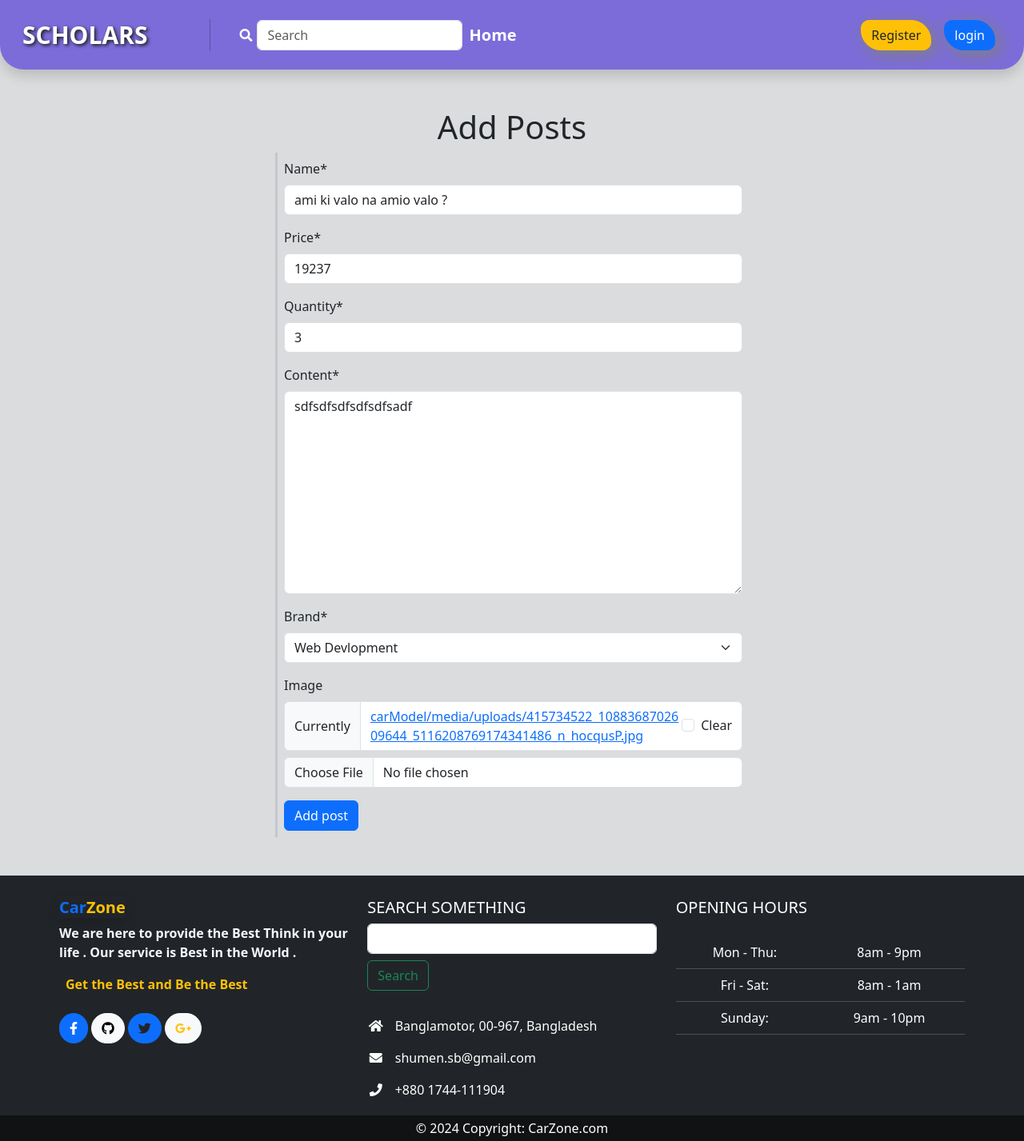
After one commit to SoumenBaral/Scholars, a Django app: page /course/edit/1/ in a window 1280 px wide. The commit adds this page. Shown: the whole page at 80% size. Run offline with Django 5.2, Linux system fonts and the light colour scheme; data comes from the database, SQL or seed files in the repository; both versions use the stored data as it was after the commit; some libraries are stand-ins or nearby versions.

Commit message:
Work with course

```diff
--- a/Account/templates/register.html
+++ b/Account/templates/register.html
@@ -9,7 +9,7 @@
 
         {{form|crispy}}
         <div class='d-flex justify-content-center'>
-            <button class="btn btn-warning">Submit</button>
+            <button class="btn btn-success btn-style">Submit</button>
         </div>
     </form>
 </div>
--- a/Core/templates/base.html
+++ b/Core/templates/base.html
@@ -46,22 +46,23 @@
                {% if user.is_staff %}
                <li class="nav-item mx-3">
                 <a
-                  class=" btn btn-warning text-dark"
-                  href=""
+                  class=" btn-style btn btn-warning text-dark"
+                  href="{% url "addCourse" %}"
                   >Teacher DashBord</a
                 >
               </li>
-               {% endif %}
+               {% else %}
+                <li class=" nav-item mx-3">
+                  <a
+                    class=" btn-style btn btn-warning text-dark"
+                    href=""
+                    >Student Profile</a
+                  >
+                </li>
+                {% endif %}
                 <li class="nav-item mx-3">
                   <a
-                    class=" btn btn-warning text-dark"
-                    href=""
-                    >Profile</a
-                  >
-                </li>
-                <li class="nav-item mx-3">
-                  <a
-                    class=" btn btn-danger text-dark"
+                    class=" btn-style btn btn-danger text-dark"
                     href="{% url "accounts:logout" %}"
                     >Logout</a
                   >
--- a/Course/admin.py
+++ b/Course/admin.py
@@ -5,3 +5,7 @@ class TypeAdmin(admin.ModelAdmin):
     list_display = ['Name', 'slug']
 
 admin.site.register(models.Type, TypeAdmin)
+
+admin.site.register(models.AddCourse)
+admin.site.register(models.Comment)
+admin.site.register(models.EnrolledCourse)
--- /dev/null
+++ b/Course/forms.py
@@ -0,0 +1,12 @@
+from django import forms
+from . import models
+
+class AddCourseFrom(forms.ModelForm):
+    class Meta:
+        model = models.AddCourse
+        fields = '__all__'
+
+class CommentForm(forms.ModelForm):
+    class Meta:
+        model = models.Comment
+        fields = ['name', 'email', 'body']
--- a/Course/models.py
+++ b/Course/models.py
@@ -8,9 +8,6 @@ class Type(models.Model):
 
     def __str__(self):
         return self.Name
-
-
-
 
 
 class AddCourse(models.Model):
@@ -34,10 +31,10 @@ class Comment(models.Model):
     def __str__(self):
         return f"Comments by {self.name}"
 
-class BuyCar(models.Model):
+class EnrolledCourse(models.Model):
     user = models.ForeignKey(User,on_delete=models.CASCADE)
     date = models.DateTimeField(auto_now_add=True)
-    car = models.ForeignKey(AddCourse,on_delete=models.CASCADE)
+    courses = models.ForeignKey(AddCourse,on_delete=models.CASCADE)
 
     def __str__(self):
         return f"buy this car name: {self.car.Name}"
--- /dev/null
+++ b/Course/templates/addCourse.html
@@ -0,0 +1,14 @@
+{% extends "base.html" %}
+{% block content %}
+{% load crispy_forms_tags %}
+<div class='p-5'>
+    <h1 class="text-center" >Add Posts</h1>
+    <form style="width:50% ; margin : auto" method="post" enctype="multipart/form-data" class='border-start border-3 border-secondary-subtle p-2'>
+        {% csrf_token %}
+        {{form|crispy}}
+        <button class ='btn btn-primary' >Add post</button>
+
+    </form>
+</div>
+
+{% endblock content %}
--- a/Course/urls.py
+++ b/Course/urls.py
@@ -1,6 +1,16 @@
 from django.urls import path
+from . import views
 
 urlpatterns = [
+    path('add/',views.AddPostCreateView.as_view(),name="addCourse"),
 
+    # path('edit/<int:id>',views.EditPost, name='edit'),
+    path('edit/<int:id>/',views.UpdatePost.as_view(), name='edit'),
+
+    # path('delete/<int:id>',views.DeletePost, name='delete'),
+
+    path('delete/<int:id>/',views.DeleteViewed.as_view(), name='delete'),
+
+    path('details/<int:id>/',views.DetailsPost.as_view(),name="details_view")
 
 ]
--- a/Course/views.py
+++ b/Course/views.py
@@ -1,3 +1,81 @@
-from django.shortcuts import render
+from django.shortcuts import render,redirect
+from . import models,forms
+from django.views.generic import CreateView ,UpdateView,DeleteView,DetailView
+from django.urls import reverse_lazy
+from django.contrib import messages
+from django.utils.decorators import method_decorator
+from django.contrib.auth.decorators import login_required
 
-# Create your views here.
+@method_decorator(login_required, name= 'dispatch')
+class AddPostCreateView(CreateView):
+    model = models.AddCourse
+    form_class = forms.AddCourseFrom
+    template_name = "addCourse.html"
+    def get_success_url(self):
+        return reverse_lazy('home')
+
+    def form_valid(self, form):
+        messages.success(self.request, 'Successfully Added Car')
+        return super().form_valid(form)
+    def form_invalid(self, form):
+        response = super().form_invalid(form)
+        messages.warning(self.request,"can't not create Post For this Car ")
+        return response
+
+def EditPost(request,id):
+    post = models.Posts.objects.get(pk=id)
+    print(post.Name)
+    if request.method == 'POST':
+        form = forms.AddPost(request.POST ,instance=post)
+        if form.is_valid():
+            form.save()
+            return redirect('home')
+    else:
+        form = forms.AddPost(instance=post)
+        return  render(request,'addCourse.html',{"form":form})
+
+
+class UpdatePost(UpdateView):
+    model = models.AddCourse
+    form_class = forms.AddCourseFrom
+    template_name = "addCourse.html"
+    pk_url_kwarg='id'
+    success_url = reverse_lazy('profile')
+
+
+
+
+def DeletePost(request,id):
+    post = models.Posts.objects.get(pk=id)
+    post.delete()
+    return redirect('home')
+
+class DeleteViewed(DeleteView):
+        model = models.AddCourse
+        template_name = "delete.html"
+        pk_url_kwarg='id'
+        success_url = reverse_lazy('profile')
+
+
+class DetailsPost(DetailView):
+    model = models.AddCourse
+    pk_url_kwarg = 'id'
+    template_name = 'CourseDetails.html'
+    def post(self,request,*args,**kwargs):
+        comment_form = forms.CommentForm(data = self.request.POST)
+        post = self.get_object()
+        if comment_form.is_valid():
+            new_comment = comment_form.save(commit = False)
+            new_comment.post = post
+            new_comment.save()
+        return self.get(request, *args,**kwargs)
+
+    def get_context_data(self, **kwargs):
+        context = super().get_context_data(**kwargs)
+        post = self.object
+        comments = post.comments.all()
+        comment_form = forms.CommentForm()
+
+        context['comments'] = comments
+        context['comment_form'] = comment_form
+        return context
```
Also changed, not shown: Course/migrations/0002_addcourse_comment_enrolledcourse.py (added), Course/templates/CourseDetails.html (added), Course/templates/delete.html (added), carModel/media/uploads/415734522_1088368702609644_5116208769174341486_n.jpg (added), carModel/media/uploads/415734522_1088368702609644_5116208769174341486_n_hocqusP.jpg (added), db.sqlite3.
